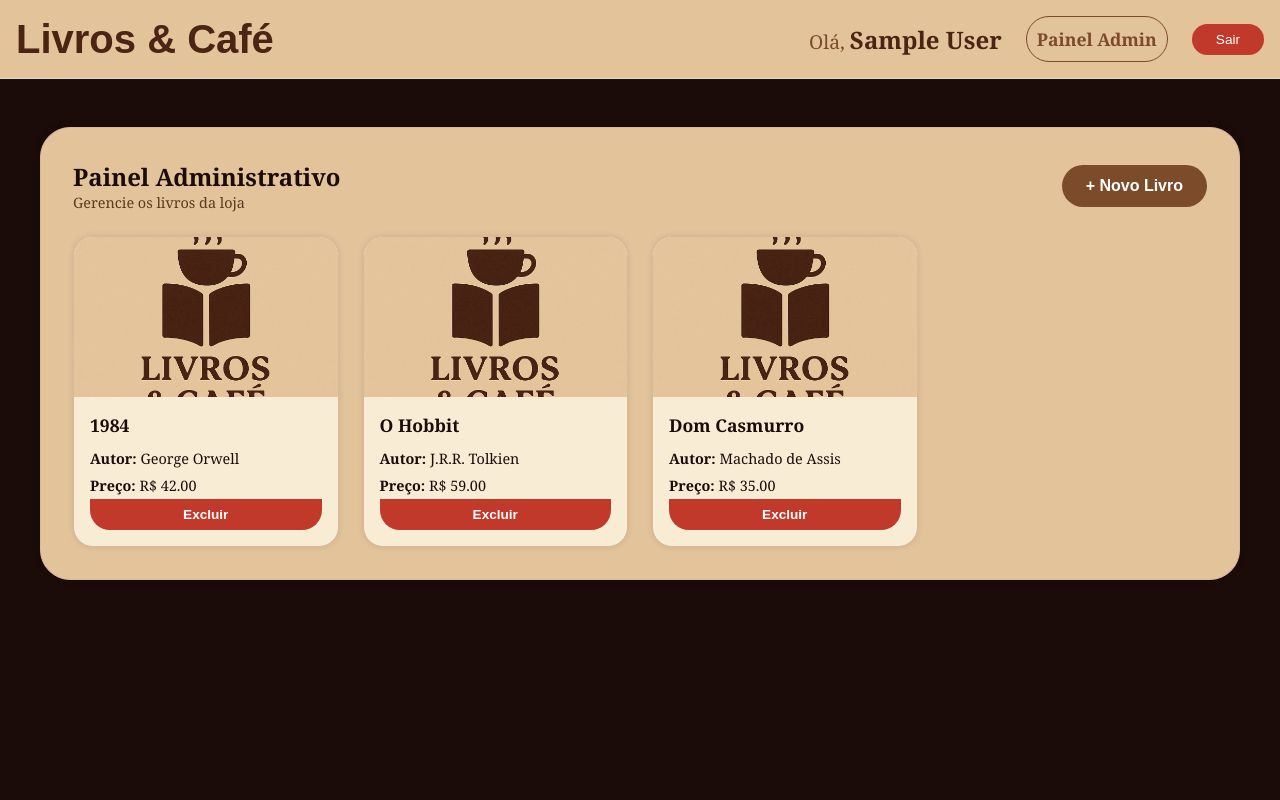
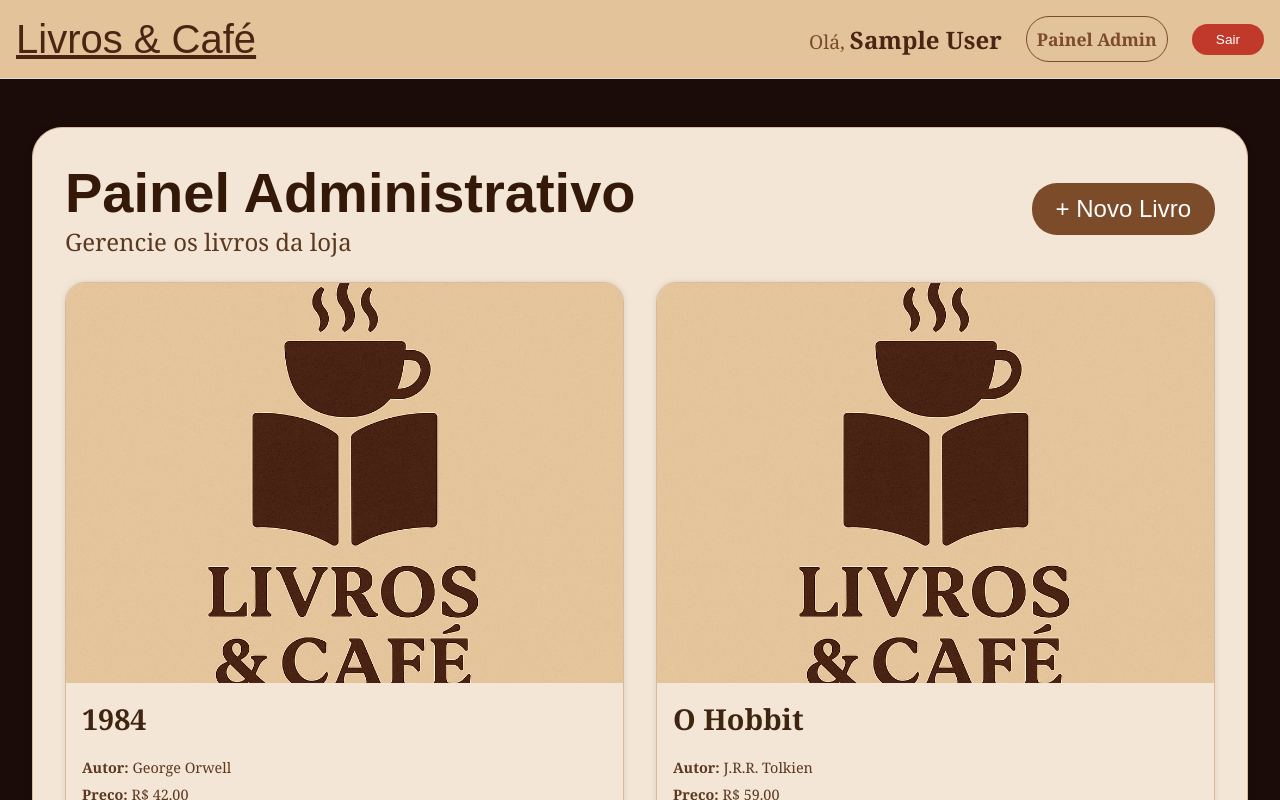
Before and after one commit to DiegoHCR-code/livros-cafe-frontend, a React (Vite) app: page /admin in a window 1280 px wide. Shown: the top 800 px of the page. Built offline with nearby package versions, Linux system fonts and the light colour scheme; sample sign-in values are in the browser's storage.

Commit message:
feat(header,painel admin): finalização do style dessas páginas

```diff
--- a/src/components/Header.jsx
+++ b/src/components/Header.jsx
@@ -13,7 +13,7 @@ const HeaderBar = styled.header`
   justify-content: space-between;
 `;
 
-const Title = styled.h1`
+const Title = styled(Link)`
   display: inline-block;
   color: #4b2414;
   font-size: 2.5rem;
@@ -84,7 +84,7 @@ export default function Header() {
 
   return (
     <HeaderBar>
-      <Title>Livros & Café</Title>
+      <Title to="/">Livros & Café</Title>
       <Nav>
         {isAuthenticated ? (
           <>
--- a/src/components/ModalLivro.jsx
+++ b/src/components/ModalLivro.jsx
@@ -1,7 +1,7 @@
-import styled from "styled-components";
-import { useState } from "react";
-import { useDispatch } from "react-redux";
-import { addBook } from "../features/books/booksSlice";
+import styled from 'styled-components';
+import { useState } from 'react';
+import { useDispatch } from 'react-redux';
+import { addBook } from '../features/books/booksSlice';
 
 const Overlay = styled.div`
   position: fixed;
@@ -9,7 +9,7 @@ const Overlay = styled.div`
   left: 0;
   width: 100vw;
   height: 100vh;
-  background: rgba(0, 0, 0, 0.5);
+  background: rgba(0,0,0,0.5);
   display: flex;
   align-items: center;
   justify-content: center;
@@ -17,54 +17,90 @@ const Overlay = styled.div`
 `;
 
 const ModalContainer = styled.div`
-  background: white;
-  padding: 2rem;
-  border-radius: 8px;
+  background-color: #e3c39a;
+  border: 1px solid #d9b99b;
+  border-radius: 30px;
+  padding: 2.5rem;
   width: 100%;
-  max-width: 400px;
+  max-width: 600px;
   position: relative;
+  box-shadow: 0 0 10px rgba(0,0,0,0.05);
+  display: flex;
+  justify-content: center;
+  align-items: center;
+  flex-direction: column;
+  text-align: center;
+
+  h3{
+    font-size: 2.5rem;
+    text-align: center;
+    color: #1b0c0a;
+    margin-bottom: 1rem;
+  }
 `;
 
 const CloseButton = styled.button`
   position: absolute;
-  top: 8px;
-  right: 12px;
+  top: 12px;
+  right: 16px;
   background: none;
   border: none;
-  font-size: 1.2rem;
+  font-size: 3rem;
+  color: #1b0c0a;
   cursor: pointer;
+
+  &:hover {
+    color: #5c3820;
+  }
 `;
 
 const Input = styled.input`
   width: 100%;
-  padding: 8px;
-  margin: 6px 0;
+  padding: 25px;
+  margin: 10px 0;
+  border: 1px solid #d9b99b;
+  border-radius: 25px;
+  background: #F8EDD4FF;
+  color: #1b0c0a;
+
+  &::placeholder {
+    color: #1B0C0AFA;
+    font-size: 1rem;
+  }
 `;
 
 const SaveButton = styled.button`
-  background-color: ${({ theme }) => theme.primary};
+  background-color: #7b4b2a;
   color: white;
   border: none;
-  padding: 10px 16px;
+  padding: 20px;
+  width: 50%;
+  margin-top: 1rem;
+  border-radius: 25px;
   cursor: pointer;
-  width: 100%;
-  margin-top: 1rem;
+  font-weight: bold;
+  font-size: 1.2rem;
+  transition: background-color 0.2s;
+
+  &:hover {
+    background-color: #5c3820;
+  }
 `;
 
 export default function ModalLivro({ onClose }) {
   const [form, setForm] = useState({
-    title: "",
-    author: "",
-    price: "",
-    image: "",
+    image: '',
+    title: '',
+    author: '',
+    price: '',
   });
   const dispatch = useDispatch();
 
-  const handleChange = (e) => {
+  const handleChange = e => {
     setForm({ ...form, [e.target.name]: e.target.value });
   };
 
-  const handleSubmit = (e) => {
+  const handleSubmit = e => {
     e.preventDefault();
     dispatch(addBook({ ...form, price: parseFloat(form.price) }));
     onClose();
@@ -90,13 +126,6 @@ export default function ModalLivro({ onClose }) {
             required
           />
           <Input
-            name="image"
-            placeholder="URL da imagem ou /assets/nome.jpg"
-            value={form.image}
-            onChange={handleChange}
-            required
-          />
-          <Input
             name="author"
             placeholder="Autor"
             value={form.author}
--- a/src/features/books/booksAPI.js
+++ b/src/features/books/booksAPI.js
@@ -26,6 +26,30 @@ export const getBooks = async () => {
           category: "Clássicos",
           image: "/assets/logo.png",
         },
+        {
+          id: 4,
+          title: "O Hobbit",
+          author: "J.R.R. Tolkien",
+          price: 59,
+          category: "Fantasia",
+          image: "/assets/logo.png",
+        },
+        {
+          id: 5,
+          title: "Dom Casmurro",
+          author: "Machado de Assis",
+          price: 35,
+          category: "Clássicos",
+          image: "/assets/logo.png",
+        },
+        {
+          id: 6,
+          title: "Dom Casmurro",
+          author: "Machado de Assis",
+          price: 35,
+          category: "Clássicos",
+          image: "/assets/logo.png",
+        },
       ]);
     }, 800);
   });
--- a/src/pages/Admin.jsx
+++ b/src/pages/Admin.jsx
@@ -1,9 +1,9 @@
-import { useSelector, useDispatch } from 'react-redux';
-import { useEffect, useState } from 'react';
-import styled from 'styled-components';
-import { fetchBooks, removeBook } from '../features/books/booksSlice';
-import ModalLivro from '../components/ModalLivro';
-import Header from '../components/Header';
+import { useSelector, useDispatch } from "react-redux";
+import { useEffect, useState } from "react";
+import styled from "styled-components";
+import { fetchBooks, removeBook } from "../features/books/booksSlice";
+import ModalLivro from "../components/ModalLivro";
+import Header from "../components/Header";
 
 const Background = styled.div`
   background-color: #1b0c0a;
@@ -11,12 +11,12 @@ const Background = styled.div`
 `;
 
 const Panel = styled.div`
-  background-color: #e3c39a;
+  background-color: #F3E6D6FF;
   border: 1px solid #d9b99b;
   border-radius: 30px;
-  box-shadow: 0 0 10px rgba(0,0,0,0.05);
-  color: #1b0c0a;
-  max-width: 1200px;
+  box-shadow: 0 0 10px rgba(0, 0, 0, 0.05);
+  color: #351908;
+  width: 95%;
   margin: 0 auto;
   padding: 2rem;
 `;
@@ -29,11 +29,13 @@ const PanelHeader = styled.div`
 
   h2 {
     margin: 0;
+    font-size: 3.5rem;
+    font-family: fantasy;
   }
 
   p {
     margin: 0;
-    font-size: 0.9rem;
+    font-size: 1.5rem;
     color: #5c3820;
   }
 `;
@@ -44,8 +46,8 @@ const ActionButton = styled.button`
   border: none;
   padding: 0.75rem 1.5rem;
   border-radius: 25px;
-  font-size: 1rem;
-  font-weight: bold;
+  font-size: 1.5rem;
+  font-weight: 500;
   cursor: pointer;
   transition: background-color 0.2s;
   white-space: nowrap;
@@ -57,59 +59,62 @@ const ActionButton = styled.button`
 
 const BookList = styled.div`
   display: grid;
-  grid-template-columns: repeat(auto-fill, minmax(220px, 1fr));
-  gap: 1.5rem;
+  grid-template-columns: repeat(auto-fill, minmax(500px, 1fr));
+  gap: 2rem;
 `;
 
 const BookCard = styled.div`
-  background-color: #f8edd4;
+  background-color: #F3E6D6FF;
   border: 1px solid #d9b99b;
   border-radius: 20px;
   overflow: hidden;
   display: flex;
   flex-direction: column;
-  box-shadow: 0 0 6px rgba(0,0,0,0.1);
+  box-shadow: 0 0 6px rgba(0, 0, 0, 0.1);
+  width: 100%;
 
   img {
     width: 100%;
-    height: 160px;
+    height: 400px;
     object-fit: cover;
   }
 
-  div.content {
-    padding: 1rem;
+  .content {
+    padding: 1rem 0 0 0;
     flex: 1;
     display: flex;
     flex-direction: column;
   }
 
   h3 {
-    margin: 0 0 0.5rem;
-    font-size: 1.1rem;
-    color: #1b0c0a;
+    margin: 0 0 1rem;
+    padding-left: 1rem;
+    font-size: 1.8rem;
+    color: #3F2412FF;
   }
 
   p {
     margin: 0.25rem 0;
+    padding-left: 1rem;
     font-size: 0.9rem;
-    color: #1b0c0a;
+    color: #5c3820;
   }
 `;
 
 const DeleteButton = styled(ActionButton)`
-  background-color: #c0392b;
-  font-size: 0.85rem;
-  padding: 0.5rem;
-  margin-top: auto;
+  background-color: #E91A03FF;
+  font-size: 1.1rem;
+  padding: 1rem;
+  margin-top: 2rem;
   border-radius: 0 0 20px 20px;
 
   &:hover {
-    background-color: #922b21;
+    background-color: #EC3424FF;
   }
 `;
 
 export default function Admin() {
-  const books = useSelector(state => state.books.items);
+  const books = useSelector((state) => state.books.items);
   const dispatch = useDispatch();
   const [showModal, setShowModal] = useState(false);
 
@@ -117,8 +122,8 @@ export default function Admin() {
     dispatch(fetchBooks());
   }, [dispatch]);
 
-  const handleDelete = id => {
-    if (window.confirm('Tem certeza que deseja excluir este livro?')) {
+  const handleDelete = (id) => {
+    if (window.confirm("Tem certeza que deseja excluir este livro?")) {
       dispatch(removeBook(id));
     }
   };
@@ -141,13 +146,17 @@ export default function Admin() {
         {showModal && <ModalLivro onClose={() => setShowModal(false)} />}
 
         <BookList>
-          {books.map(book => (
+          {books.map((book) => (
             <BookCard key={book.id}>
               <img src={book.image} alt={book.title} />
               <div className="content">
                 <h3>{book.title}</h3>
-                <p><strong>Autor:</strong> {book.author}</p>
-                <p><strong>Preço:</strong> R$ {book.price.toFixed(2)}</p>
+                <p>
+                  <strong>Autor:</strong> {book.author}
+                </p>
+                <p>
+                  <strong>Preço:</strong> R$ {book.price.toFixed(2)}
+                </p>
                 <DeleteButton onClick={() => handleDelete(book.id)}>
                   Excluir
                 </DeleteButton>
```
